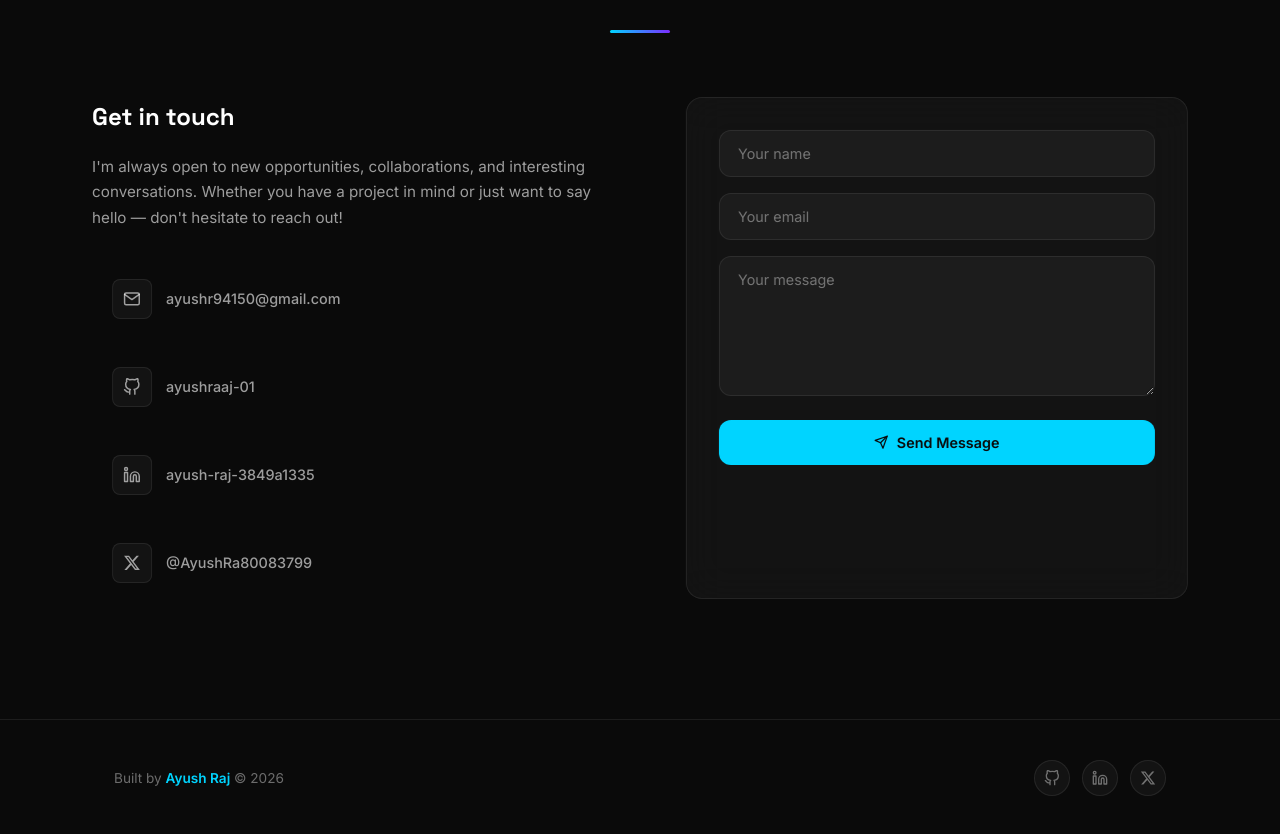
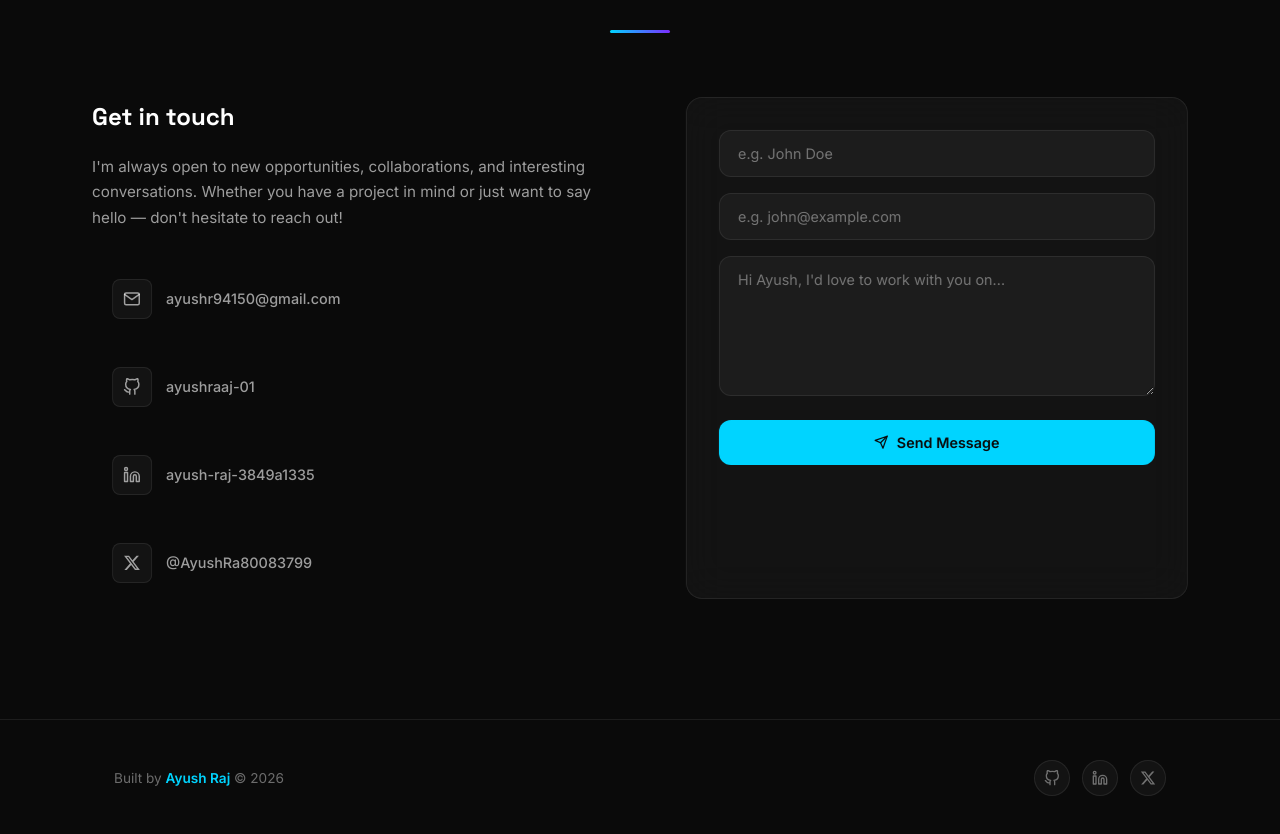
Before and after one commit to ayushraaj-01/New-Portfolio, a React (Vite) app: page / in a window 1280 px wide. Shown: the part 5944-6778 px from the top of the page. Built offline with nearby package versions, Linux system fonts and the light colour scheme.

Commit message:
feat: add friendly realistic placeholders in contact form

```diff
--- a/src/components/Contact.jsx
+++ b/src/components/Contact.jsx
@@ -147,7 +147,7 @@ export default function Contact() {
               <input
                 type="text"
                 id="contact-name"
-                placeholder="Your name"
+                placeholder="e.g. John Doe"
                 required
                 value={formData.name}
                 onChange={e => setFormData({ ...formData, name: e.target.value })}
@@ -157,7 +157,7 @@ export default function Contact() {
               <input
                 type="email"
                 id="contact-email"
-                placeholder="Your email"
+                placeholder="e.g. john@example.com"
                 required
                 value={formData.email}
                 onChange={e => setFormData({ ...formData, email: e.target.value })}
@@ -166,7 +166,7 @@ export default function Contact() {
             <div className="form-group">
               <textarea
                 id="contact-message"
-                placeholder="Your message"
+                placeholder="Hi Ayush, I'd love to work with you on..."
                 required
                 value={formData.message}
                 onChange={e => setFormData({ ...formData, message: e.target.value })}
```
